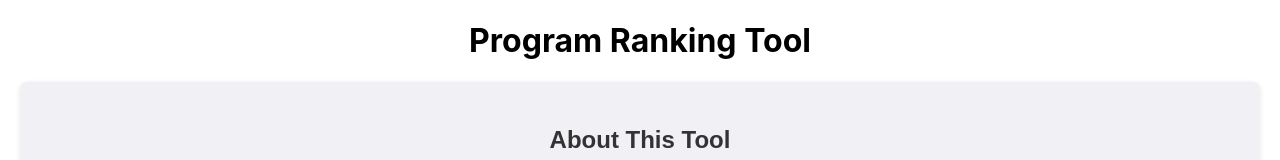
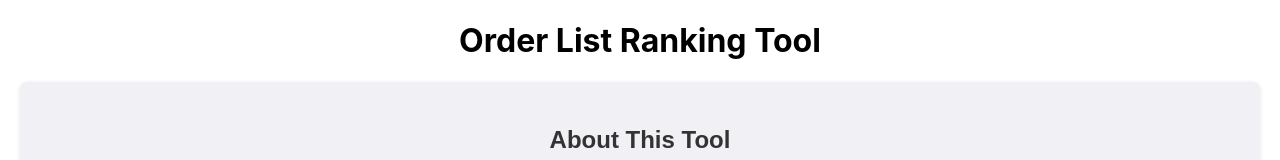
Before and after one commit to FerasDA/rank-order-list, a React (Create React App) app in the folder client/: page / in a window 1280 px wide. Shown: the top 160 px of the page. Built offline with nearby package versions, Linux system fonts and the light colour scheme.

Commit message:
update title

```diff
--- a/client/public/index.html
+++ b/client/public/index.html
@@ -7,7 +7,7 @@
     <meta name="theme-color" content="#000000" />
     <meta
       name="description"
-      content="Web site created using create-react-app"
+      content="a simple tool that allows medical students and residents to rank their preferred programs for the Match"
     />
     <link rel="apple-touch-icon" href="%PUBLIC_URL%/logo192.png" />
     <!--
@@ -24,7 +24,7 @@
       work correctly both with client-side routing and a non-root public URL.
       Learn how to configure a non-root public URL by running `npm run build`.
     -->
-    <title>React App</title>
+    <title>Order List Ranking Tool</title>
   </head>
   <body>
     <noscript>You need to enable JavaScript to run this app.</noscript>
--- a/client/src/App.js
+++ b/client/src/App.js
@@ -12,7 +12,7 @@ function App() {
 
   return (
     <div className="App">
-      <h1>Program Ranking Tool</h1>
+      <h1>Order List Ranking Tool</h1>
       <Explanation />
       <InputForm setPrograms={setPrograms} />
       <CategoryForm setCategories={setCategories} />
```
